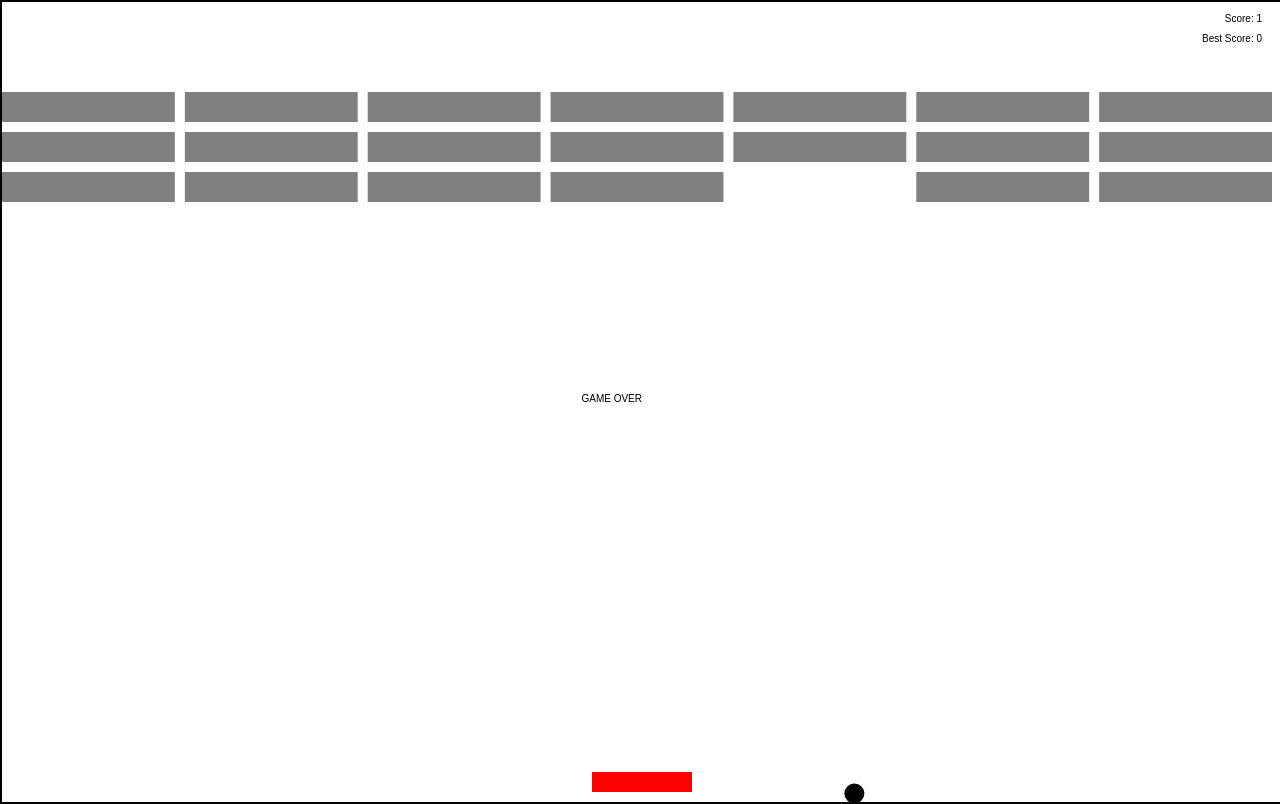
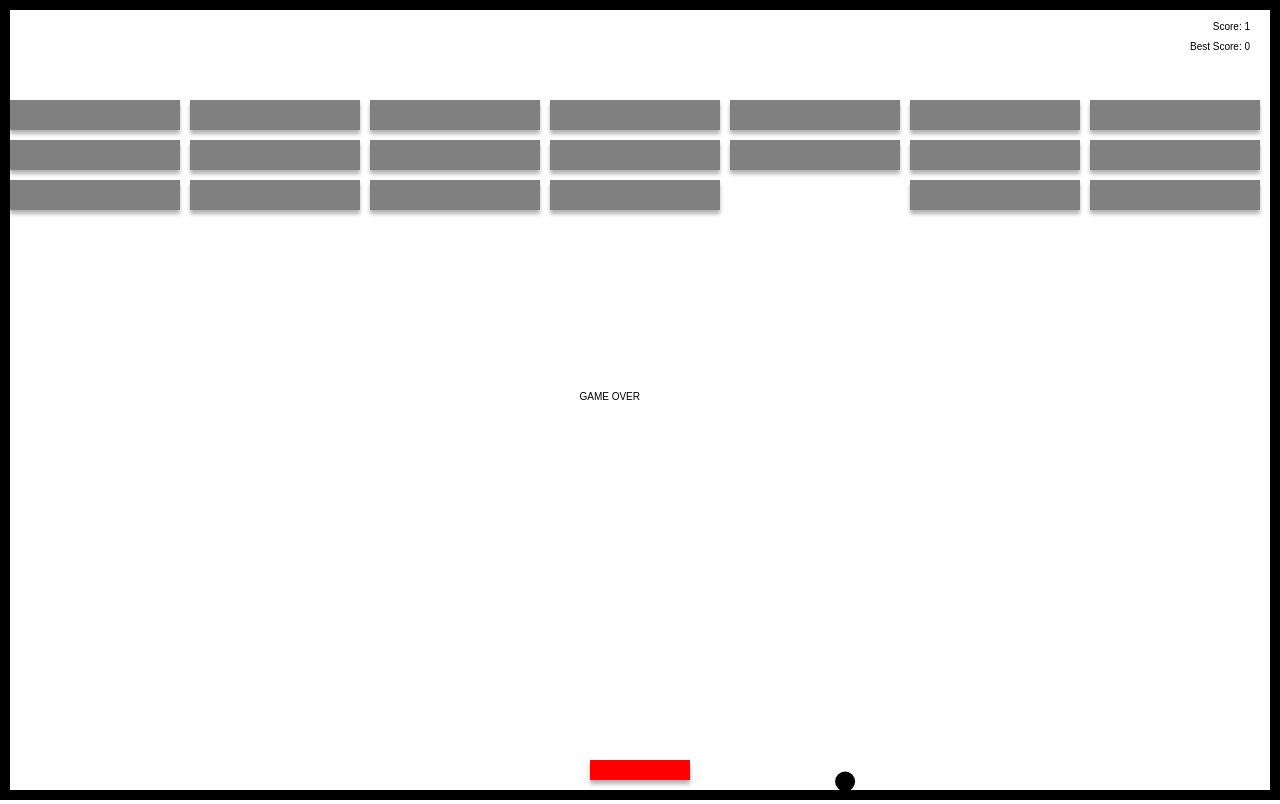
Before and after one commit to npetko/breakout, a plain HTML site: page index.html in a window 1280 px wide. Drawn offline with Linux system fonts and the light colour scheme.

Commit message:
Add shadows and border

```diff
--- a/index.css
+++ b/index.css
@@ -1,7 +1,6 @@
 body, html {
    margin: 0;
    padding: 0;
-   overflow: hidden;
 }
 
 #gameCanvas {
@@ -10,7 +9,7 @@ body, html {
    position: absolute;
    top: 0;
    left: 0;
-   border: 2px solid black;
+   border: 10px solid black;
    display: block;
    box-shadow: 0px 0px 10px rgba(0, 0, 0, 0.5);
 }
--- a/index.js
+++ b/index.js
@@ -1,7 +1,7 @@
 const canvas = document.getElementById("gameCanvas");
 const ctx = canvas.getContext("2d");
-canvas.width = window.innerWidth;
-canvas.height = window.innerHeight;
+canvas.width = window.innerWidth - 20;
+canvas.height = window.innerHeight - 20;
 
 let batWidth = 100;
 let batHeight = 20;
@@ -53,6 +53,11 @@ function initializeBallDirection() {
 initializeBallDirection();
 
 function drawBricks() {
+   ctx.shadowColor = "rgba(0, 0, 0, 0.3)";
+   ctx.shadowBlur = 4;
+   ctx.shadowOffsetX = 0;
+   ctx.shadowOffsetY = 4;
+
    ctx.fillStyle = "grey";
    bricks.forEach(row => {
       row.forEach(brick => {
@@ -66,6 +71,7 @@ function drawBricks() {
 function drawBat() {
    ctx.fillStyle = "red";
    ctx.fillRect(batX, batY, batWidth, batHeight);
+   ctx.shadowColor = "transparent";
 }
 
 function drawBall() {
```
